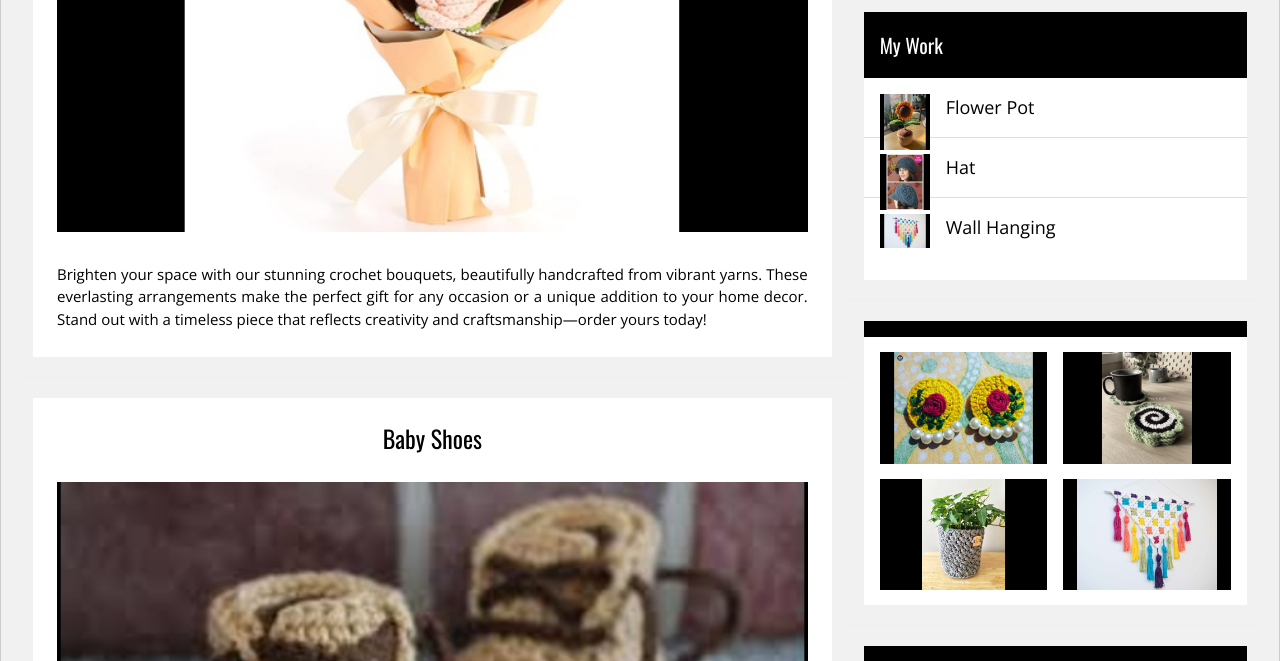
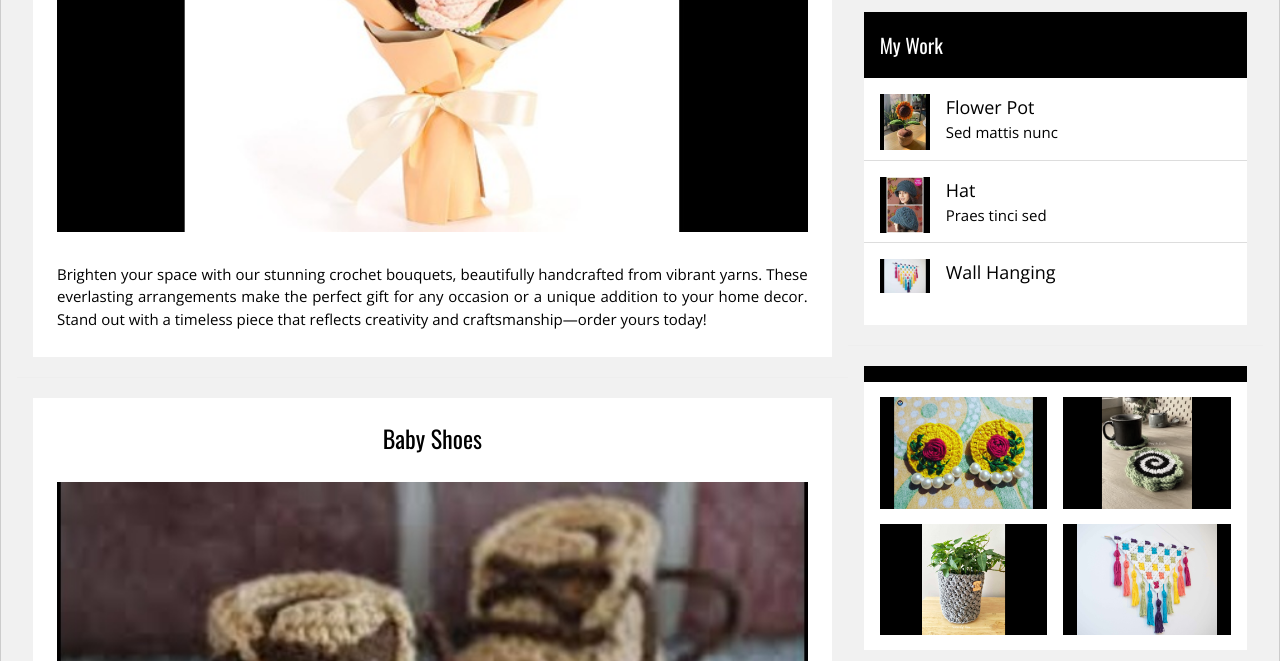
Before and after one commit to Nomaan360/artncraft, a plain HTML site: page index.html in a window 1280 px wide. Shown: the part 1480-2141 px from the top of the page. Drawn offline with nearby package versions, Linux system fonts and the light colour scheme.

Commit message:
image added

```diff
--- a/index.html
+++ b/index.html
@@ -113,11 +113,13 @@ and is wrapped around the whole page content, except for the footer in this exam
             <img src="sunflower_1_.jpg" alt="Image" class="w3-left w3-margin-right" style="width:50px">
             <span class="w3-large">Flower Pot</span>
             <br>
+            <span>Sed mattis nunc</span>
           </li>
           <li class="w3-padding-16">
             <img src="hat_1_.jpg" alt="Image" class="w3-left w3-margin-right" style="width:50px">
             <span class="w3-large">Hat</span>
             <br>
+            <span>Praes tinci sed</span>
           </li>
           <li class="w3-padding-16">
             <img src="wallhang_1_.jpg" alt="Image" class="w3-left w3-margin-right" style="width:50px">
```
